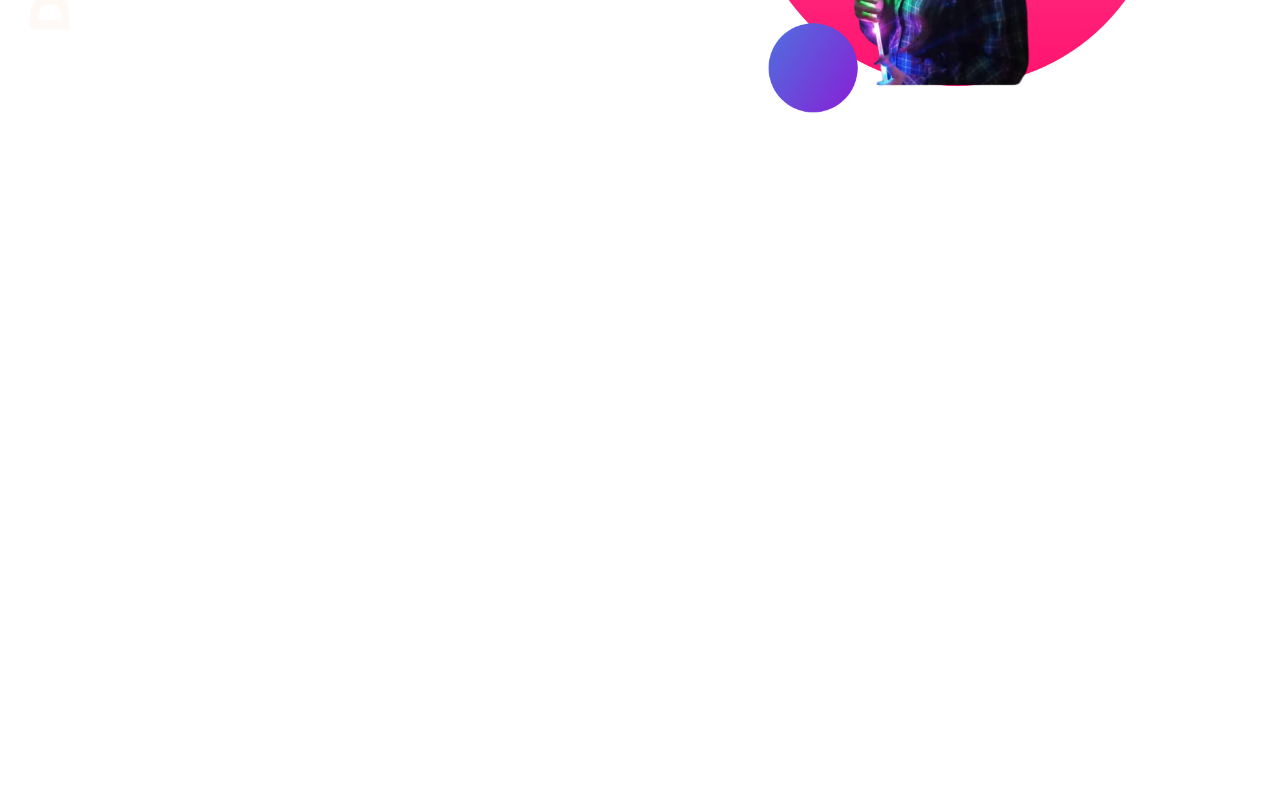
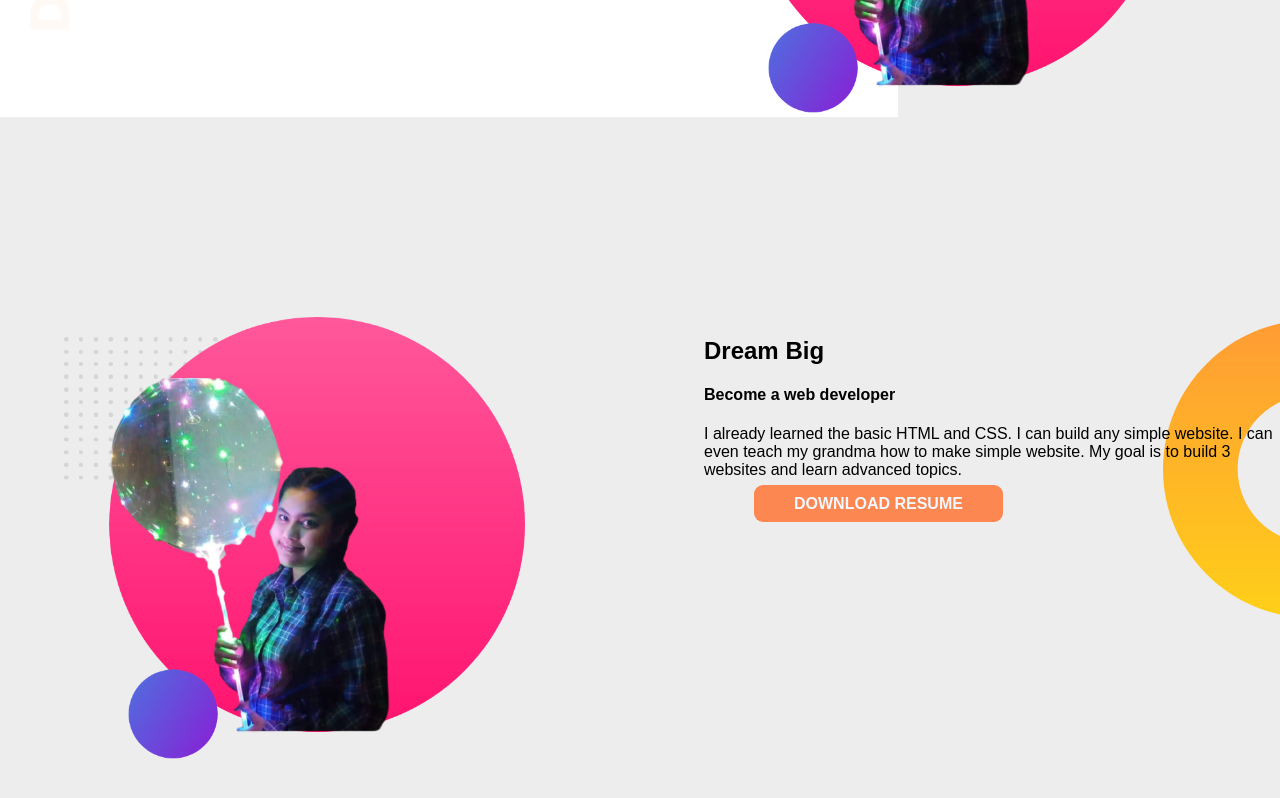
Before and after one commit to Munabbir/My-portfolip, a plain HTML site: page index.html in a window 1280 px wide. Shown: the part 330-1128 px from the top of the page. Before the commit the page ends 800 px from the top, so only its background shows below. Drawn offline with Linux system fonts and the light colour scheme; a web font is replaced by a local one.

Commit message:
taifa tow

```diff
--- a/Css/style.css
+++ b/Css/style.css
@@ -1,6 +1,7 @@
 body{
     font-family: 'Trispace', sans-serif;
     margin: 0;
+    background-color: rgba(128, 128, 128, 0.137);
 }
 h1{
     font-size: 40px;
@@ -10,6 +11,7 @@ h1{
 }
 section{
     display: flex;
+    margin-bottom: 200px;
 }
 .taifa{
     width: 50%;
@@ -31,3 +33,8 @@ section{
     background-image: url(../img/top-banner.png);
     background-repeat: no-repeat;
 }
+.my-bg{
+    background-image: url(../img/dream-bg.png);
+    background-repeat: no-repeat;
+    background-position: right 2%;
+}
--- a/index.html
+++ b/index.html
@@ -24,4 +24,17 @@
             </div>
         </body>
     </section>
+    <section class="my-bg">
+        <div class="taifa">
+            <img src="img/taifa.png" alt="">
+        </div>
+        <div class="taifa">
+            <h2>Dream Big</h2>
+            <h4>Become a web developer</h4>
+            <p>I already learned the basic HTML and CSS. I can build any simple website. I can even teach my grandma how to make simple website. My goal is to build 3 websites and learn advanced topics.</p>
+            <a class="btn" target="_blank" href="#">DOWNLOAD RESUME</a>
+        </div>
+
+
+    </section>
 </html>
```
